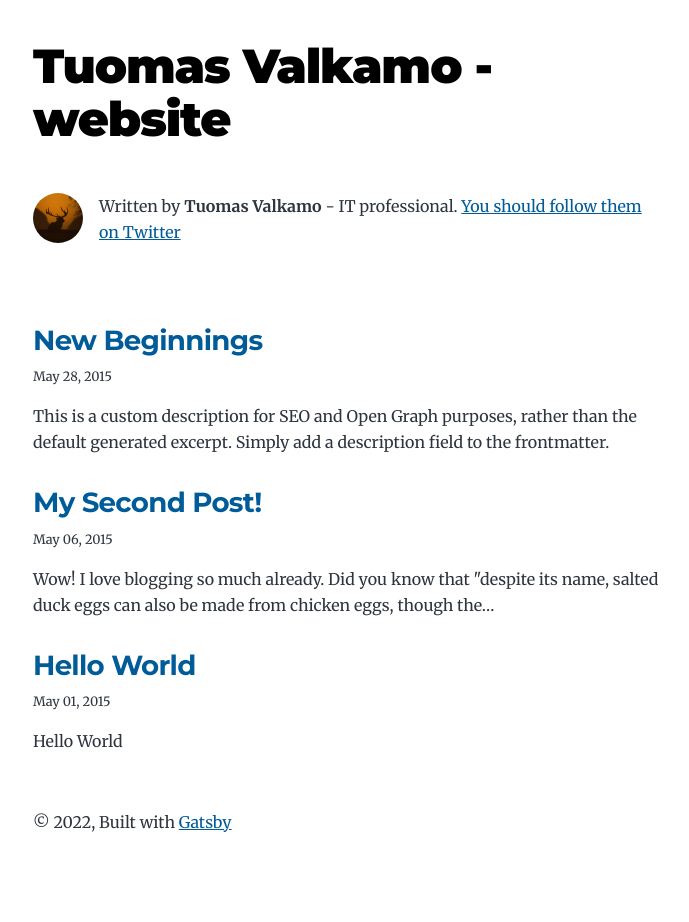
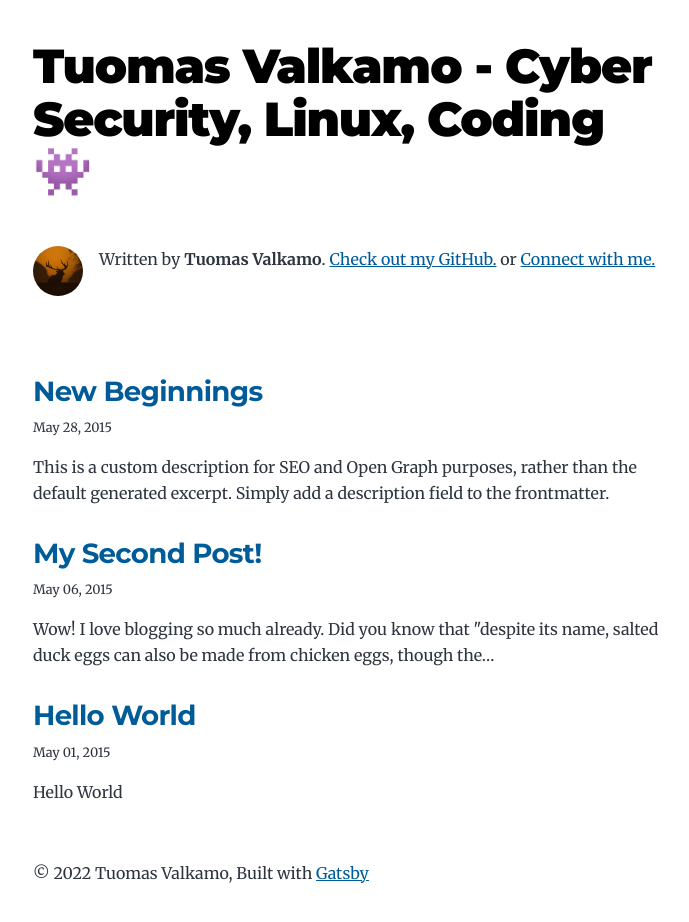
Before and after one commit to tuomasvalkamo/tuomasvalkamo-com, a Gatsby site: page / in a window 1280 px wide. Shown: the whole page, without its empty margins (291-980 px from the left). Before the commit the page ends 898 px from the top, so only its background shows below. Built offline with nearby package versions, Linux system fonts and the light colour scheme; Gatsby itself is replaced by a stand-in of ours.

Commit message:
Change to new url and add text

```diff
--- a/gatsby-config.js
+++ b/gatsby-config.js
@@ -1,14 +1,16 @@
 module.exports = {
   siteMetadata: {
-    title: `Tuomas Valkamo - website`,
+    title: `Tuomas Valkamo - Cyber Security, Linux, Coding 👾`,
     author: {
       name: `Tuomas Valkamo`,
-      summary: `- IT professional.`,
+      summary: ``,
     },
     description: `My website`,
     siteUrl: `https://valkamo.net`,
     social: {
       twitter: `#`,
+      github: `tuomasvalkamo`,
+      linkedin: `tuomasvalkamo`,
     },
   },
   plugins: [
--- a/gatsby-node.js
+++ b/gatsby-node.js
@@ -95,6 +95,8 @@ exports.createSchemaCustomization = ({ actions }) => {
 
     type Social {
       twitter: String
+      github: String
+      linkedin: String
     }
 
     type MarkdownRemark implements Node {
--- a/package.json
+++ b/package.json
@@ -30,7 +30,7 @@
   "devDependencies": {
     "prettier": "^2.7.1"
   },
-  "homepage": "https://valkamo.net",
+  "homepage": "https://tuomasvalkamo.com",
   "keywords": [
     "tuomas valkamo"
   ],
--- a/src/components/bio.js
+++ b/src/components/bio.js
@@ -20,6 +20,8 @@ const Bio = () => {
           }
           social {
             twitter
+            github
+            linkedin
           }
         }
       }
@@ -44,10 +46,12 @@ const Bio = () => {
       />
       {author?.name && (
         <p>
-          Written by <strong>{author.name}</strong> {author?.summary || null}
+          Written by <strong>{author.name}</strong>. {author?.summary || null}
           {` `}
-          <a href={`https://twitter.com/${social?.twitter || ``}`}>
-            You should follow them on Twitter
+          <a href={`https://github.com/${social?.github || ``}`} target="_blank">
+            Check out my GitHub.
+          </a> or <a href={`https://linkedin.com/in/${social?.linkedin || ``}`} target="_blank">
+            Connect with me.
           </a>
         </p>
       )}
--- a/src/components/layout.js
+++ b/src/components/layout.js
@@ -25,9 +25,9 @@ const Layout = ({ location, title, children }) => {
       <header className="global-header">{header}</header>
       <main>{children}</main>
       <footer>
-        © {new Date().getFullYear()}, Built with
+        © {new Date().getFullYear()} Tuomas Valkamo, Built with
         {` `}
-        <a href="https://www.gatsbyjs.com">Gatsby</a>
+        <a href="https://www.gatsbyjs.com" target="_blank">Gatsby</a>
       </footer>
     </div>
   )
--- a/src/pages/index.js
+++ b/src/pages/index.js
@@ -14,9 +14,7 @@ const BlogIndex = ({ data, location }) => {
       <Layout location={location} title={siteTitle}>
         <Bio />
         <p>
-          No blog posts found. Add markdown posts to "content/blog" (or the
-          directory you specified for the "gatsby-source-filesystem" plugin in
-          gatsby-config.js).
+          No blog posts found.
         </p>
       </Layout>
     )
```
